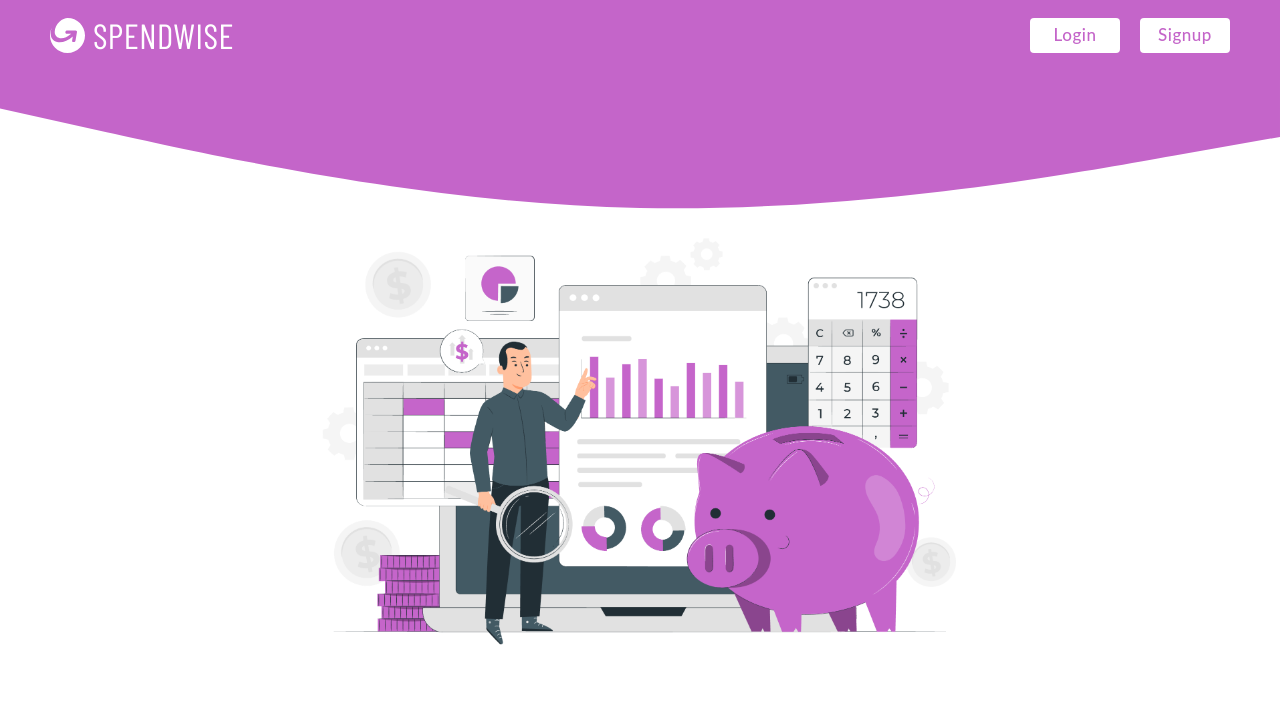
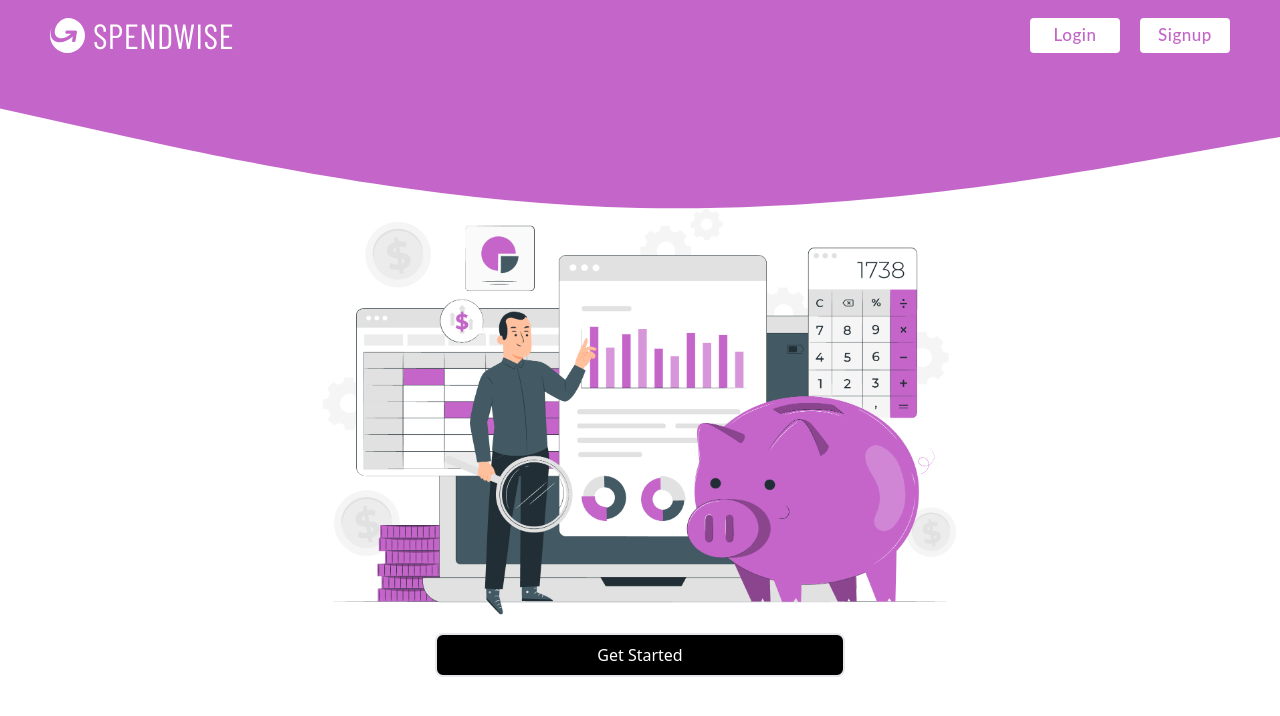
Before and after one commit to ani1609/Spendwise, a React (Create React App) app in the folder client/: page / in a window 1280 px wide. Shown: the top 716 px of the page. Built offline with nearby package versions, Linux system fonts and the light colour scheme; a web font is replaced by a local one.

Commit message:
get started btn added

```diff
--- a/client/src/components/NoUser.js
+++ b/client/src/components/NoUser.js
@@ -3,11 +3,11 @@ import "../index.css";
 import Default from "../images/default.png";
 
 
-function NoUser()
-{
-    return(
-        <div className="noUser_container">
+function NoUser() {
+    return (
+        <div className="noUser_container flex flex-col gap-4">
             <img src={Default} alt="No User" />
+            <button className="bg-black border-2 transition-all duration-700 text-white rounded-lg p-2 px-40 hover:bg-white hover:text-black transition duration-300 ease-in-out">Get Started</button>
         </div>
     );
 }
```
